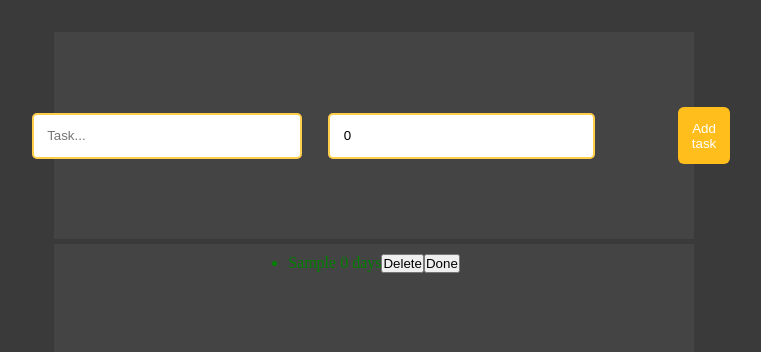
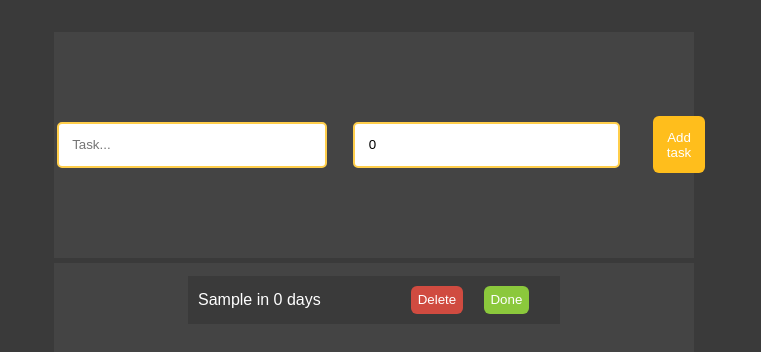
Before and after one commit to SantiagoMC52/ts-todo-list, a React (Create React App) app: page / in a window 1280 px wide. Both pictures are taken after typing "Sample" into the empty fields and a click on the button "Add task". Shown: the top 352 px of the page, without its empty margins (266-1027 px from the left). Built offline with nearby package versions, Linux system fonts and the light colour scheme; the HTML template or start-up script is replaced by a standard one.

Commit message:
Add basic styles

```diff
--- a/src/App.tsx
+++ b/src/App.tsx
@@ -5,7 +5,7 @@ import {
   AddBtn,
   DaysInput,
   GlobalStyle, Header, InputsContainer, MainContainer, TaskInput, TodoList
-} from './AppStyle';
+} from './styles';
 
 const App:FC = () => {
   const [task, setTask] = useState<string>('');
--- a/src/Components/TodoTask/index.tsx
+++ b/src/Components/TodoTask/index.tsx
@@ -1,7 +1,9 @@
 /* eslint-disable no-unused-vars */
 import React from 'react';
 import { ITask } from '../../Interfaces';
-import '../../styles.css';
+import {
+  ButtonsContainer, TaskInput, DoneBtn, DeleteBtn, TaskContainer
+} from './styles';
 
 interface Props {
     createdTask: ITask;
@@ -10,33 +12,35 @@ interface Props {
 }
 
 const TodoTask = ({ createdTask, deleteTask, doneTask }:Props) => (
-  <div>
-    <ul>
-      <li className={!createdTask.completed ? 'task-item' : 'task-done'}>
+  <TaskInput className={!createdTask.completed ? 'task-item' : 'task-done'}>
+    <TaskContainer>
       {createdTask.taskName}
+      {' '}
+      in
       {' '}
       {createdTask.deadline}
       {' '}
       days
-        <button
+    </TaskContainer>
+    <ButtonsContainer>
+      <DeleteBtn
         type="button"
         onClick={() => {
           deleteTask(createdTask.taskName);
         }}
       >
         Delete
-        </button>
-        <button
+      </DeleteBtn>
+      <DoneBtn
         type="button"
         onClick={() => {
           doneTask(createdTask.taskName);
         }}
       >
         Done
-        </button>
-      </li>
-    </ul>
-  </div>
+      </DoneBtn>
+    </ButtonsContainer>
+  </TaskInput>
 );
 
 export default TodoTask;
--- /dev/null
+++ b/src/Components/TodoTask/styles.ts
@@ -0,0 +1,34 @@
+import styled from 'styled-components';
+
+export const TaskInput = styled('div')`
+    display: flex;
+    justify-content: space-between;
+    align-items: center;
+    padding: 10px;
+    margin-top: 3px;
+    background-color: #3A3A3A;
+    color: white;
+    width: 60%;
+`;
+
+export const TaskContainer = styled('div')`
+    font-family: Arial, Helvetica, sans-serif;
+`;
+
+export const ButtonsContainer = styled('div')`
+    display: flex;
+    justify-content: space-evenly;
+    width: 10em;
+`;
+
+export const DeleteBtn = styled('button')`
+    background-color: #D04B40;
+    color: white;
+    padding: .5em;
+    border: none;
+    border-radius: 6px;
+`;
+
+export const DoneBtn = styled(DeleteBtn)`
+    background-color: #8BC83C;
+`;
--- a/src/styles.css
+++ /dev/null
@@ -1,7 +0,0 @@
-.task-item{
-    color:green;
-}
-
-.task-done{
-    color: red;
-}
--- a/src/AppStyle.ts
+++ b/src/styles.ts
@@ -69,7 +69,7 @@ export const AddBtn = styled('button')`
     padding: 1em;
     border: none;
     border-radius: 6px;
-    margin-left: 70px;
+    margin-left: 20px;
 `;
 
 export const TodoList = styled('div')`
@@ -77,8 +77,8 @@ export const TodoList = styled('div')`
     flex-direction: column;
     align-items: center;
     background-color: #444444;
-    margin-top: 5px;
+    margin: 5px 0 10px 0;
     padding: 10px;
-    flex: 80%;
+    flex: 70%;
     width: 50%;
 `;
```
Lines whose indentation alone changed are shown as unchanged.
